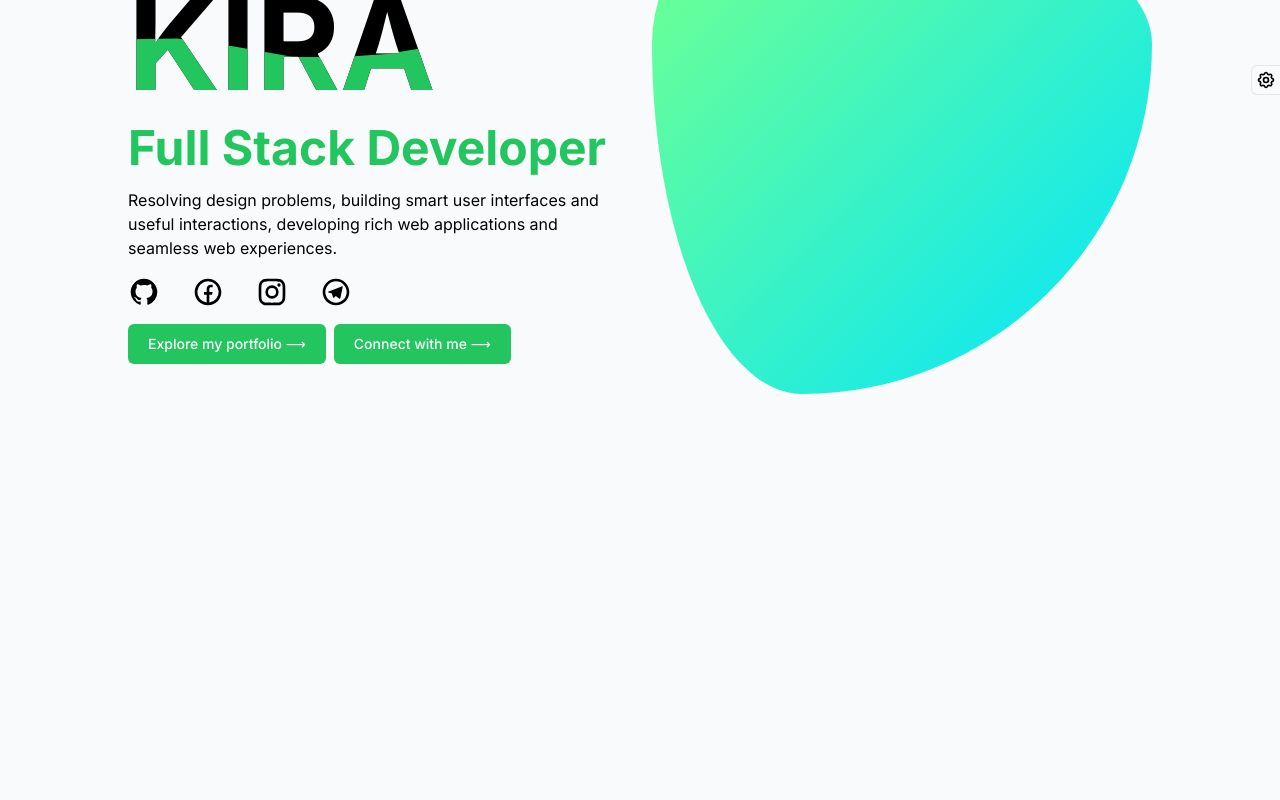
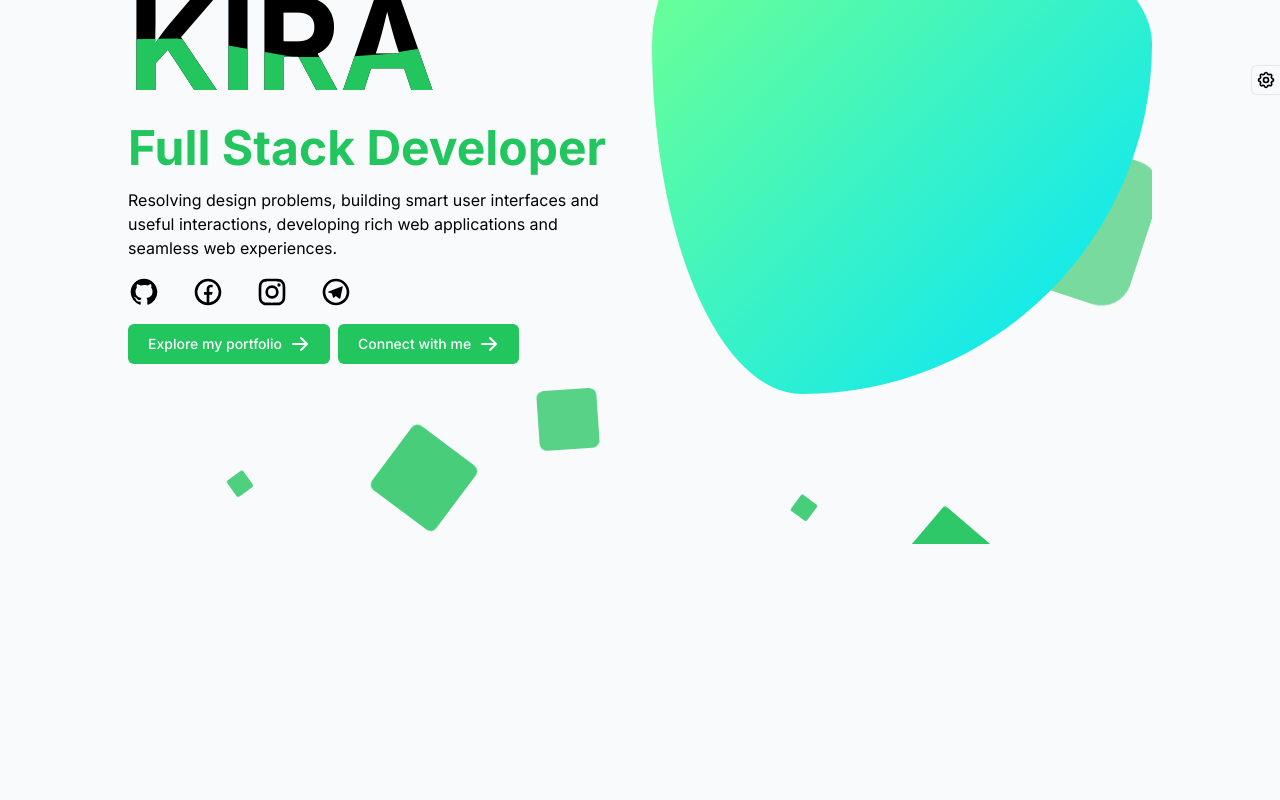
Before and after one commit to Kira-UIT/portfolio, a Next.js app: page / in a window 1280 px wide. Shown: the part 320-1120 px from the top of the page. Built offline with nearby package versions, Linux system fonts and the light colour scheme.

Commit message:
[Mod]. Update animation for hero

```diff
--- a/src/components/Card/Card.tsx
+++ b/src/components/Card/Card.tsx
@@ -21,7 +21,7 @@
   return (
     <div className="rounded-md border border-gray-200 bg-white shadow dark:border-gray-700 dark:bg-gray-800">
       <Link href="/">
-        <Image src={thumbnail} alt="" width={600} height={500} />
+        <Image src={thumbnail} alt="" width={600} height={500} className="rounded-tl-md rounded-tr-md" />
       </Link>
       <div className="p-5">
         <Link href="/">
--- a/src/components/Header/Header.tsx
+++ b/src/components/Header/Header.tsx
@@ -20,7 +20,7 @@
           {navigation.map((nav) => (
             <li
               key={nav.id}
-              className={`navigate-element relative px-4 transition-colors duration-300 after:absolute after:-bottom-[8%] after:left-1/2 after:h-[3px] after:-translate-x-1/2 after:bg-primary after:transition-all after:duration-300 hover:text-primary hover:after:w-1/2 ${
+              className={`relative px-4 text-sm transition-colors duration-300 after:absolute after:-bottom-[8%] after:left-1/2 after:h-[3px] after:-translate-x-1/2 after:bg-primary after:transition-all after:duration-300 hover:text-primary hover:after:w-1/2 ${
                 router.asPath === nav.path
                   ? " text-primary after:w-1/2"
                   : "after:w-0"
--- a/src/components/Hero/Hero.tsx
+++ b/src/components/Hero/Hero.tsx
@@ -2,16 +2,31 @@
 import Link from "next/link";
 import { FC } from "react";
 import PrimaryButton from "../Button/PrimaryButton";
+import { RightArrowIcon } from "@/utils/medias";
 
 const Banner: FC = () => {
   return (
     <div
       id="banner"
-      className="banner flex min-h-screen flex-col-reverse items-center justify-center gap-8 lg:flex-row lg:justify-between"
+      className="relative flex min-h-screen flex-col-reverse items-center justify-center gap-8 lg:flex-row lg:justify-between"
     >
-      <div className="relative space-y-4">
+      <div className="area">
+        <ul className="circles">
+          <li className="bg-primary"></li>
+          <li className="bg-primary"></li>
+          <li className="bg-primary"></li>
+          <li className="bg-primary"></li>
+          <li className="bg-primary"></li>
+          <li className="bg-primary"></li>
+          <li className="bg-primary"></li>
+          <li className="bg-primary"></li>
+          <li className="bg-primary"></li>
+          <li className="bg-primary"></li>
+        </ul>
+      </div>
+      <div className="relative z-10 space-y-4">
         <h2 className="text-4xl">Hi, I&apos;m</h2>
-        <div className="relative text-5xl font-bold uppercase after:absolute after:content-['KIRA'] after:left-0 after:top-0 after:animate-water-animation after:text-5xl after:font-bold after:text-primary after:transition-colors after:duration-500 after:ease-linear md:text-9xl after:md:text-9xl">
+        <div className="relative text-5xl font-bold uppercase after:absolute after:left-0 after:top-0 after:animate-water-animation after:text-5xl after:font-bold after:text-primary after:transition-colors after:duration-500 after:ease-linear after:content-['KIRA'] md:text-9xl after:md:text-9xl">
           Kira
         </div>
         <h3 className="text-3xl font-bold text-primary transition-colors duration-500 ease-linear md:text-5xl">
@@ -36,10 +51,14 @@
         </div>
         <div className="flex flex-wrap gap-2">
           <Link href="#portfolio" replace>
-            <PrimaryButton>Explore my portfolio &#x27F6;</PrimaryButton>
+            <PrimaryButton icon={<RightArrowIcon width={20} height={20} />}>
+              Explore my portfolio
+            </PrimaryButton>
           </Link>
           <Link href="#contact-me" replace>
-            <PrimaryButton>Connect with me &#x27F6;</PrimaryButton>
+            <PrimaryButton icon={<RightArrowIcon width={20} height={20} />}>
+              Connect with me
+            </PrimaryButton>
           </Link>
         </div>
       </div>
--- a/src/components/Loading/Loading.tsx
+++ b/src/components/Loading/Loading.tsx
@@ -1,12 +1,19 @@
+import useLocalStorage from "@/hooks/useLocalStorage";
+import { NextPageContext } from "next";
 import React, { FC } from "react";
 
-const Loading: FC = () => {
+interface ILoadingProps {
+  preset?: string;
+}
+
+const Loading: FC<ILoadingProps> = ({ preset }) => {
   return (
-    <div className="fixed flex h-screen w-screen items-center justify-center">
+    <div
+      className={`${preset} fixed flex h-screen w-screen items-center justify-center`}
+    >
       <svg
-
         aria-hidden="true"
-        className="mr-2 inline h-8 w-8 animate-spin fill-green-500 text-gray-200 dark:text-gray-600"
+        className="mr-2 inline h-8 w-8 animate-spin fill-[var(--primary-color)] text-gray-200 dark:text-gray-600"
         viewBox="0 0 100 101"
         fill="none"
         xmlns="http://www.w3.org/2000/svg"
@@ -26,3 +33,14 @@
 };
 
 export default Loading;
+
+export const getInitialProps = async (ctx: NextPageContext) => {
+  if (ctx.req) {
+    // server
+    return { page: {} };
+  } else {
+    const preset = localStorage.getItem("preset");
+    console.log(preset);
+    return { preset: preset };
+  }
+};
--- a/src/components/Project/Project.tsx
+++ b/src/components/Project/Project.tsx
@@ -10,7 +10,7 @@
       <p className="mb-8 text-center font-light text-gray-500 dark:text-gray-400 sm:text-xl lg:mb-16">
         My projects I have worked on.
       </p>
-      <div className="grid grid-cols-1 gap-8 sm:grid-cols-2 lg:grid-cols-4">
+      <div className="grid grid-cols-1 gap-4 sm:gap-8 sm:grid-cols-2 lg:grid-cols-4">
         <Card
           title="E-commerce"
           description="Lorem ipsum dolor sit amet consectetur adipisicing elit. Voluptatem nihil commodi odio quaerat labore cum unde accusamus adipisci exercitationem optio vitae quidem, sint expedita alias deserunt ab consectetur? Animi, dolorem?"
--- a/src/components/ScrollToTop/ScrollToTop.tsx
+++ b/src/components/ScrollToTop/ScrollToTop.tsx
@@ -30,7 +30,7 @@
     <div
       className={`${
         visible ? "fixed" : "hidden"
-      } bottom-12 right-12 animate-bounce cursor-pointer rounded-md bg-primary p-2 text-white hover:bg-primary-hover`}
+      } bottom-4 right-4 animate-bounce cursor-pointer rounded-md bg-primary p-2 text-white hover:bg-primary-hover sm:bottom-12 sm:right-12`}
       onClick={scrollToTopHandler}
     >
       <TopArrowIcon width={24} height={24} />
--- a/src/styles/globals.css
+++ b/src/styles/globals.css
@@ -8,6 +8,7 @@
     --primary-color-hover: #16a34a;
     --gradient-color-first: #69ff97;
     --gradient-color-second: #00e4ff;
+    --bubble-color: #22c55e 20%;
   }
 
   .preset-sky {
@@ -81,3 +82,120 @@
 .logo::after {
   clip-path: polygon(100% 0, 96% 0, 0 84%, 0% 100%, 100% 100%);
 }
+
+.area {
+  position: absolute;
+  top: 0;
+  left: 0;
+  width: 100%;
+  min-height: 100%;
+  z-index: -1;
+}
+
+.circles {
+  position: absolute;
+  top: 0;
+  left: 0;
+  width: 100%;
+  height: 100%;
+  overflow: hidden;
+}
+
+.circles li {
+  position: absolute;
+  display: block;
+  list-style: none;
+  width: 20px;
+  height: 20px;
+  animation: bubble 25s linear infinite;
+  bottom: -150px;
+}
+
+.circles li:nth-child(1) {
+  left: 25%;
+  width: 80px;
+  height: 80px;
+  animation-delay: 0s;
+}
+
+.circles li:nth-child(2) {
+  left: 10%;
+  width: 20px;
+  height: 20px;
+  animation-delay: 2s;
+  animation-duration: 12s;
+}
+
+.circles li:nth-child(3) {
+  left: 70%;
+  width: 20px;
+  height: 20px;
+  animation-delay: 4s;
+}
+
+.circles li:nth-child(4) {
+  left: 40%;
+  width: 60px;
+  height: 60px;
+  animation-delay: 0s;
+  animation-duration: 18s;
+}
+
+.circles li:nth-child(5) {
+  left: 65%;
+  width: 20px;
+  height: 20px;
+  animation-delay: 0s;
+}
+
+.circles li:nth-child(6) {
+  left: 75%;
+  width: 110px;
+  height: 110px;
+  animation-delay: 3s;
+}
+
+.circles li:nth-child(7) {
+  left: 35%;
+  width: 150px;
+  height: 150px;
+  animation-delay: 7s;
+}
+
+.circles li:nth-child(8) {
+  left: 50%;
+  width: 25px;
+  height: 25px;
+  animation-delay: 15s;
+  animation-duration: 45s;
+}
+
+.circles li:nth-child(9) {
+  left: 20%;
+  width: 15px;
+  height: 15px;
+  animation-delay: 2s;
+  animation-duration: 35s;
+}
+
+.circles li:nth-child(10) {
+  left: 85%;
+  width: 150px;
+  height: 150px;
+  animation-delay: 0s;
+  animation-duration: 11s;
+}
+
+@keyframes bubble {
+  0% {
+    transform: translateY(0) rotate(0deg);
+    opacity: 1;
+    border-radius: 0;
+  }
+
+  100% {
+    transform: translateY(-1000px) rotate(720deg);
+    opacity: 0;
+    border-radius: 50%;
+  }
+}
```
